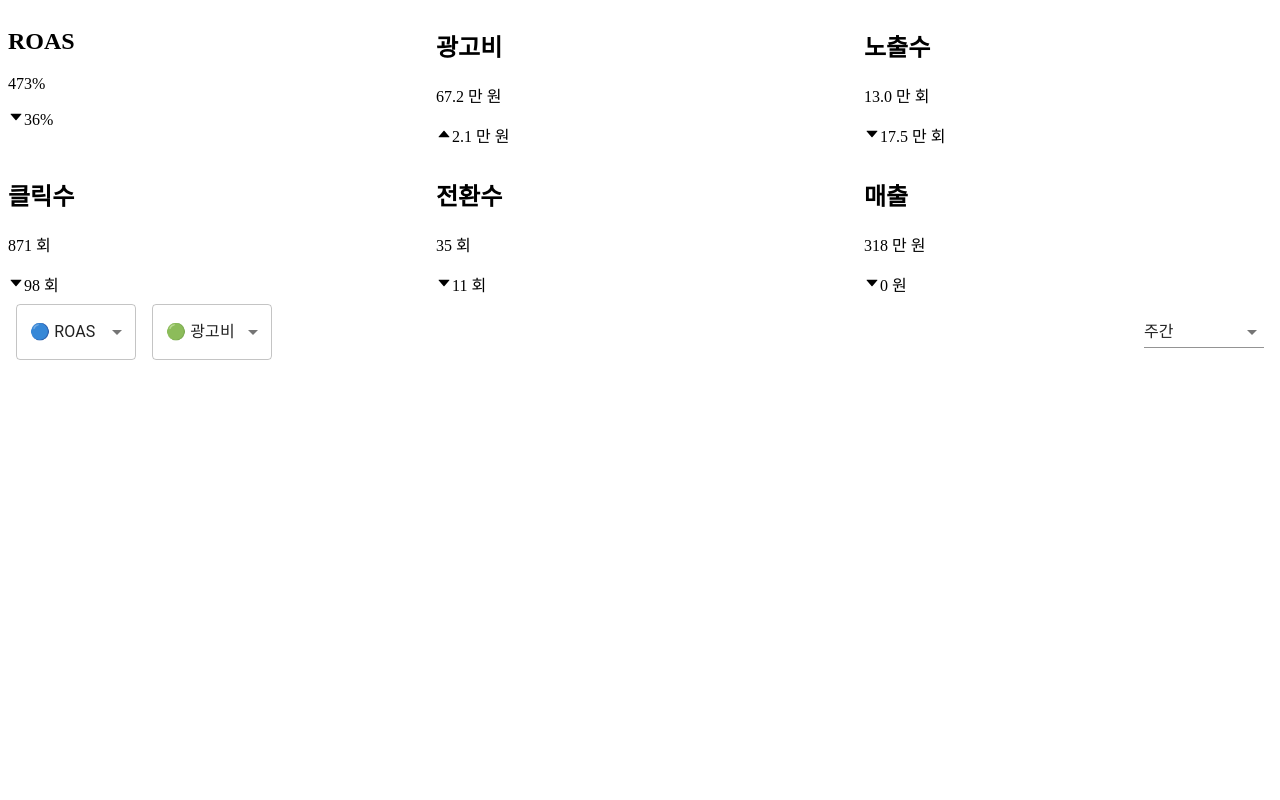
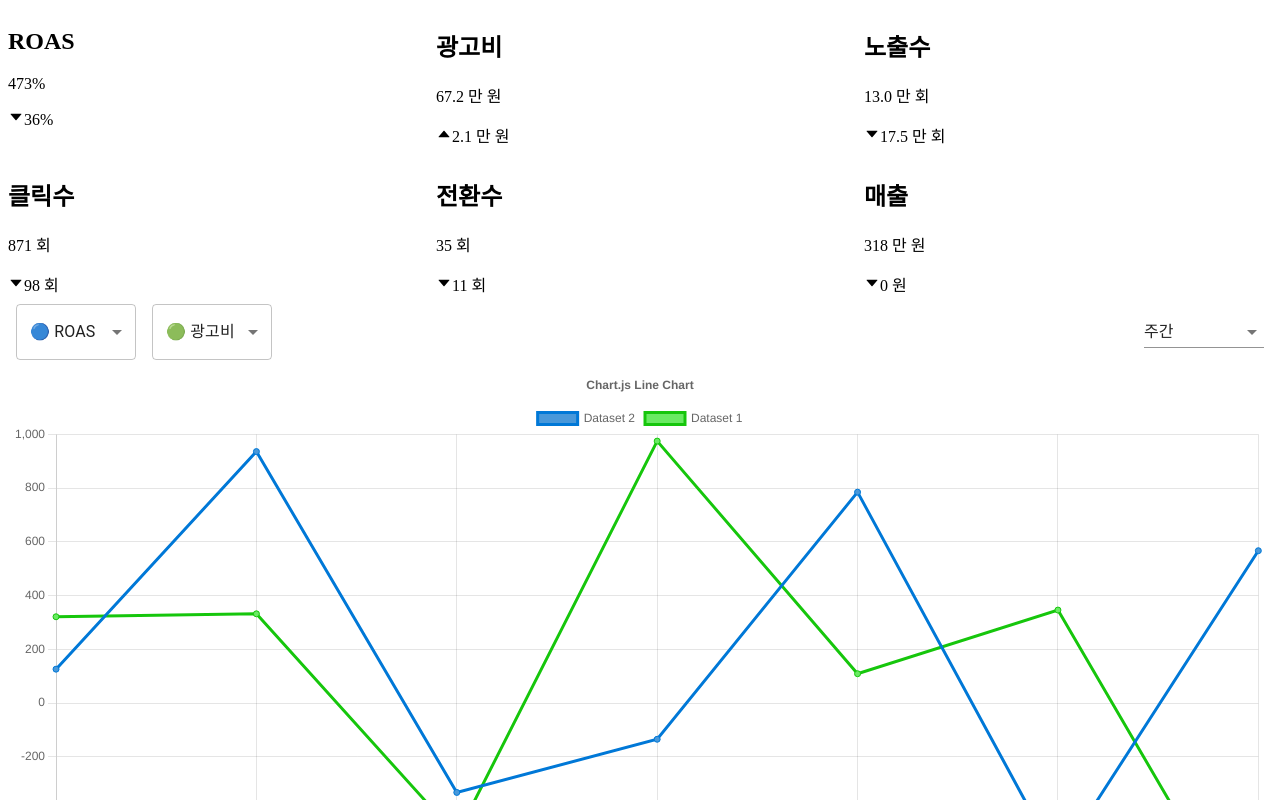
Before and after one commit to pre-onboarding-frontend-7-team-3/pre-onboarding-7th-2-2-3, a React (Create React App) app: page / in a window 1280 px wide. Shown: the top 800 px of the page. Built offline with nearby package versions, Linux system fonts and the light colour scheme; data requests are answered from the project's data file.

Commit message:
feat : graph 시작!

```diff
--- a/package.json
+++ b/package.json
@@ -16,6 +16,8 @@
     "chart.js": "^3.9.1",
     "date-fns": "^2.29.3",
     "dayjs": "^1.11.6",
+    "faker": "^5.5.3",
+    "json-server": "^0.17.1",
     "react": "^18.2.0",
     "react-chartjs-2": "^4.3.1",
     "react-date-range": "^1.4.0",
--- a/src/App.jsx
+++ b/src/App.jsx
@@ -3,8 +3,6 @@ import { RecoilRoot } from "recoil";
 import CardList from "components/card/CardList";
 import Home from "pages/Home";
 
-// import { ThemeProvider } from "styled-components";
-// import { GlobalStyle, Theme } from "shared/global.style";
 const Router = () => {
   return (
     <RecoilRoot>
--- a/src/components/Home/CompareGraph/CompareGraph.jsx
+++ b/src/components/Home/CompareGraph/CompareGraph.jsx
@@ -8,6 +8,7 @@ import {
   menuItemsWithOutFirstState,
 } from "store/atoms/graphNav";
 import { GRAPH_RANGE_DAY_MENU_ITEM, GRAPH_X_AXIS_MENU_ITEMS } from "constants/GraphNavMenuItem";
+import GraphChart from "./GraphChart";
 
 function CompareGraph() {
   const [graphXAxis, setGraphXAxis] = useRecoilState(graphXAxisState);
@@ -38,6 +39,7 @@ function CompareGraph() {
           menuItems={GRAPH_RANGE_DAY_MENU_ITEM}
         />
       </NavWrapper>
+      <GraphChart />
     </>
   );
 }
--- /dev/null
+++ b/src/components/Home/CompareGraph/GraphChart.jsx
@@ -0,0 +1,52 @@
+import {
+  Chart as ChartJS,
+  CategoryScale,
+  LinearScale,
+  PointElement,
+  LineElement,
+  Title,
+  Tooltip,
+  Legend,
+} from "chart.js";
+import { Line } from "react-chartjs-2";
+import faker from "faker";
+
+ChartJS.register(CategoryScale, LinearScale, PointElement, LineElement, Title, Tooltip, Legend);
+
+export const options = {
+  responsive: true,
+  plugins: {
+    legend: {
+      position: "top",
+    },
+    title: {
+      display: true,
+      text: "Chart.js Line Chart",
+    },
+  },
+};
+
+function GraphChart() {
+  const labels = ["January", "February", "March", "April", "May", "June", "July"];
+
+  const data = {
+    labels,
+    datasets: [
+      {
+        label: "Dataset 2",
+        data: labels.map(() => faker.datatype.number({ min: -1000, max: 1000 })),
+        borderColor: "#0078d7",
+        backgroundColor: "#4898da",
+      },
+      {
+        label: "Dataset 1",
+        data: labels.map(() => faker.datatype.number({ min: -1000, max: 1000 })),
+        borderColor: "#16c60c",
+        backgroundColor: "#6aea63",
+      },
+    ],
+  };
+  return <Line options={options} data={data} />;
+}
+
+export default GraphChart;
```
Also changed, not shown: 1 other file (tests, documents, lock files or other folders).
